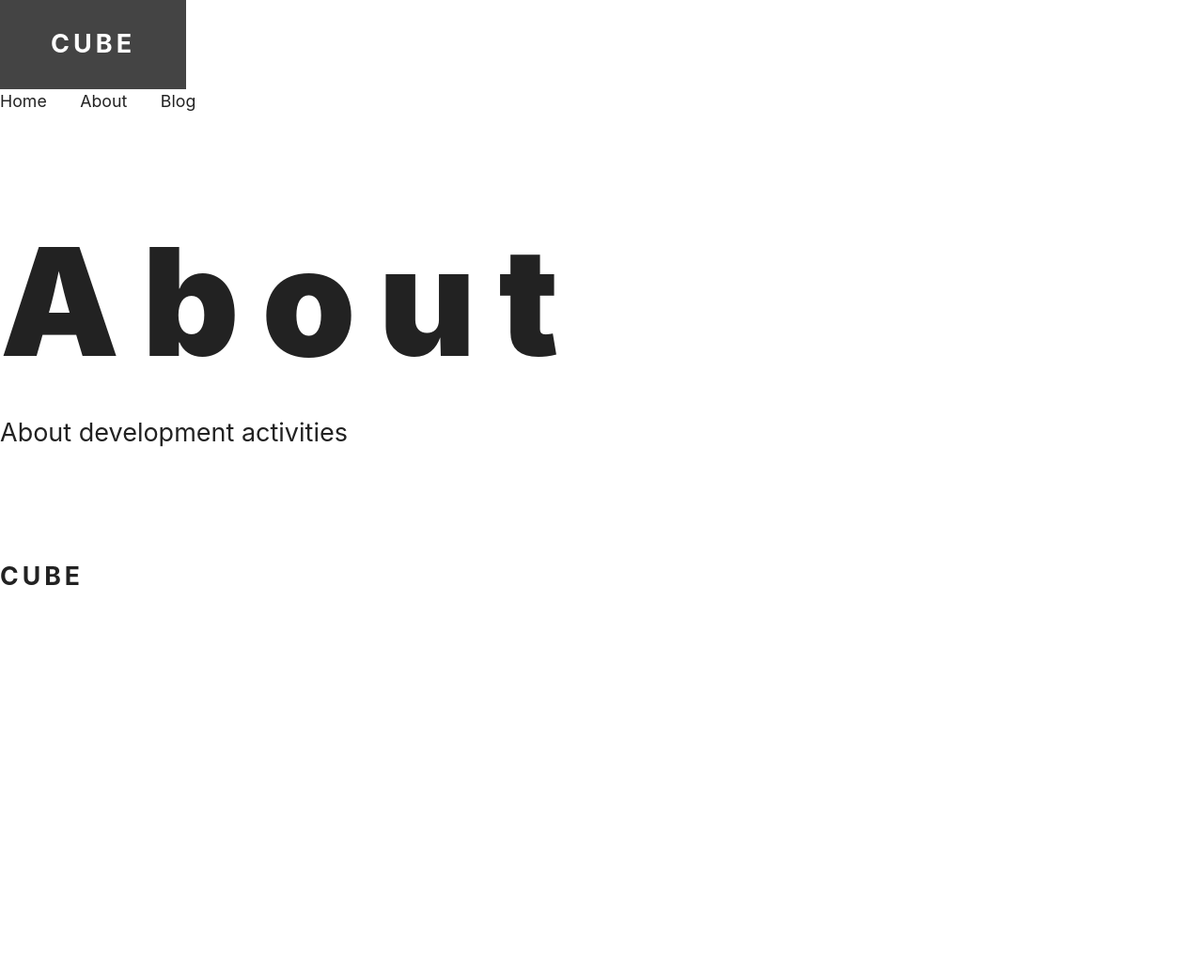
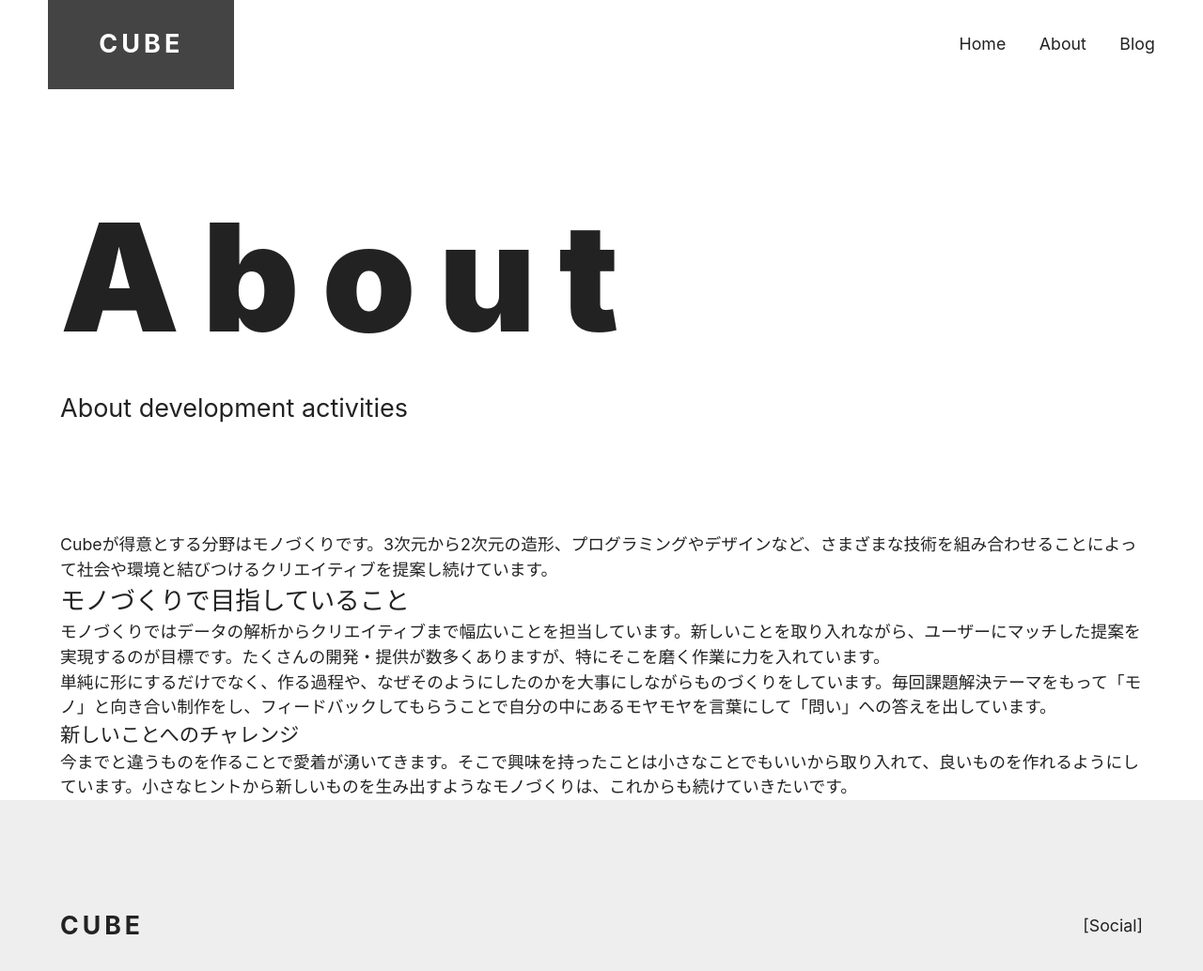
Before and after one commit to hsmtkk/bookish-octo-spoon, a Next.js app: page /about in a window 1280 px wide. Shown: the top 1034 px of the page at 94% size. Before the commit the page ends 800 px from the top, so only its background shows below. Built offline with nearby package versions, Linux system fonts and the light colour scheme.

Commit message:
wrap with container

```diff
--- a/app/about/page.tsx
+++ b/app/about/page.tsx
@@ -1,5 +1,24 @@
+import Container from "@/components/container";
 import Hero from "@/components/hero";
 
 export default function About() {
-    return <Hero title="About" subtitle="About development activities" />
+    return (
+        <Container>
+            <Hero title="About" subtitle="About development activities" />
+            <p>
+                Cubeが得意とする分野はモノづくりです。3次元から2次元の造形、プログラミングやデザインなど、さまざまな技術を組み合わせることによって社会や環境と結びつけるクリエイティブを提案し続けています。
+            </p>
+            <h2>モノづくりで目指していること</h2>
+            <p>
+                モノづくりではデータの解析からクリエイティブまで幅広いことを担当しています。新しいことを取り入れながら、ユーザーにマッチした提案を実現するのが目標です。たくさんの開発・提供が数多くありますが、特にそこを磨く作業に力を入れています。
+            </p>
+            <p>
+                単純に形にするだけでなく、作る過程や、なぜそのようにしたのかを大事にしながらものづくりをしています。毎回課題解決テーマをもって「モノ」と向き合い制作をし、フィードバックしてもらうことで自分の中にあるモヤモヤを言葉にして「問い」への答えを出しています。
+            </p>
+            <h3>新しいことへのチャレンジ</h3>
+            <p>
+                今までと違うものを作ることで愛着が湧いてきます。そこで興味を持ったことは小さなことでもいいから取り入れて、良いものを作れるようにしています。小さなヒントから新しいものを生み出すようなモノづくりは、これからも続けていきたいです。
+            </p>
+        </Container>
+    )
 }
--- a/app/blog/page.tsx
+++ b/app/blog/page.tsx
@@ -1,5 +1,10 @@
+import Container from "@/components/container";
 import Hero from "@/components/hero";
 
 export default function Blog() {
-    return <Hero title="Blog" subtitle="Recent posts" />
+    return (
+        <Container>
+            <Hero title="Blog" subtitle="Recent posts" />
+        </Container>
+    )
 }
--- a/app/page.tsx
+++ b/app/page.tsx
@@ -1,9 +1,10 @@
-import Footer from "@/components/footer";
-import Header from "@/components/header";
+import Container from "@/components/container";
 import Hero from "@/components/hero";
 
 export default function Home() {
-  return (<>
-    <Hero title="CUBE" subtitle="アウトプットしていくサイト" imageOn={true} />
-  </>)
+  return (
+    <Container>
+      <Hero title="CUBE" subtitle="アウトプットしていくサイト" imageOn={true} />
+    </Container>
+  )
 }
--- /dev/null
+++ b/components/container.tsx
@@ -0,0 +1,9 @@
+import styles from "@/styles/container.module.css"
+
+export default function Container({ children, large = false }: { children: React.ReactNode, large?: boolean }) {
+    return (
+        <div className={large ? styles.large : styles.default}>
+            {children}
+        </div>
+    )
+}
--- a/components/footer.tsx
+++ b/components/footer.tsx
@@ -1,5 +1,16 @@
+import Container from "./container";
 import Logo from "./logo";
+import styles from "@/styles/footer.module.css"
 
 export default function Footer() {
-    return (<footer><Logo /></footer>)
+    return (
+        <footer className={styles.wrapper}>
+            <Container>
+                <div className={styles.flexContainer}>
+                    <Logo />
+                    [Social]
+                </div>
+            </Container>
+        </footer>
+    )
 }
--- a/components/header.tsx
+++ b/components/header.tsx
@@ -1,9 +1,15 @@
+import Container from "./container";
 import Logo from "./logo";
 import Nav from "./nav";
+import styles from "@/styles/header.module.css"
 
 export default function Header() {
     return (<header>
-        <Logo boxOn />
-        <Nav />
+        <Container large>
+            <div className={styles.flexContainer}>
+                <Logo boxOn />
+                <Nav />
+            </div>
+        </Container>
     </header>)
 }
--- a/components/hero.tsx
+++ b/components/hero.tsx
@@ -2,11 +2,13 @@ import Image from "next/image";
 import styles from "@/styles/hero.module.css"
 
 export default function Hero({ title, subtitle, imageOn = false }: { title: string, subtitle: string, imageOn?: boolean }) {
-    return (<div>
-        <div className={styles.text}>
-            <h1 className={styles.title}>{title}</h1>
-            <p className={styles.subtitle}>{subtitle}</p>
+    return (
+        <div className={styles.flexContainer}>
+            <div className={styles.text}>
+                <h1 className={styles.title}>{title}</h1>
+                <p className={styles.subtitle}>{subtitle}</p>
+            </div>
+            {imageOn && <Image src="/next.svg" alt="" width={100} height={100} />}
         </div>
-        {imageOn && <Image src="" alt="" />}
-    </div>)
+    )
 }
--- /dev/null
+++ b/styles/container.module.css
@@ -0,0 +1,10 @@
+.default {
+    width: 92%;
+    max-width: 1152px;
+    margin: 0 auto;
+}
+
+.large {
+    composes: default;
+    max-width: 1280px;
+}
--- /dev/null
+++ b/styles/footer.module.css
@@ -0,0 +1,9 @@
+.wrapper {
+    padding: var(--space-xl) 0;
+    background-color: var(--gray-10);
+}
+
+.flexContainer {
+    composes: sideBySideCenter from '@/styles/utils.module.css';
+    gap: 2em;
+}
--- /dev/null
+++ b/styles/header.module.css
@@ -0,0 +1,3 @@
+.flexContainer {
+    composes: spaceBetween from '@/styles/utils.module.css';
+}
--- a/styles/hero.module.css
+++ b/styles/hero.module.css
@@ -1,3 +1,7 @@
+.flexContainer {
+    composes: sideBySideCenter from '@/styles/utils.module.css';
+}
+
 .text {
     padding-top: calc(var(--display) * 0.5);
     padding-bottom: calc(var(--display) * 0.7);
```
